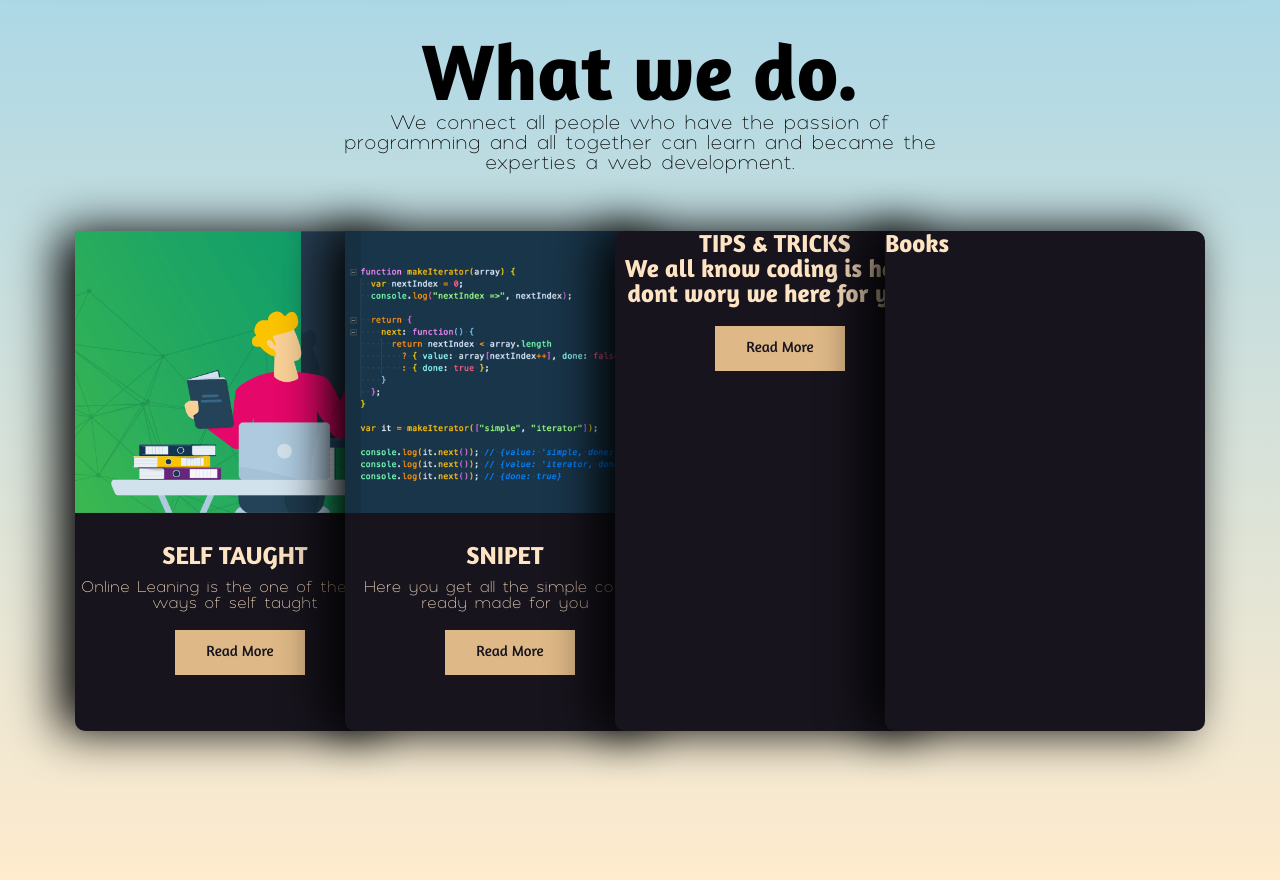
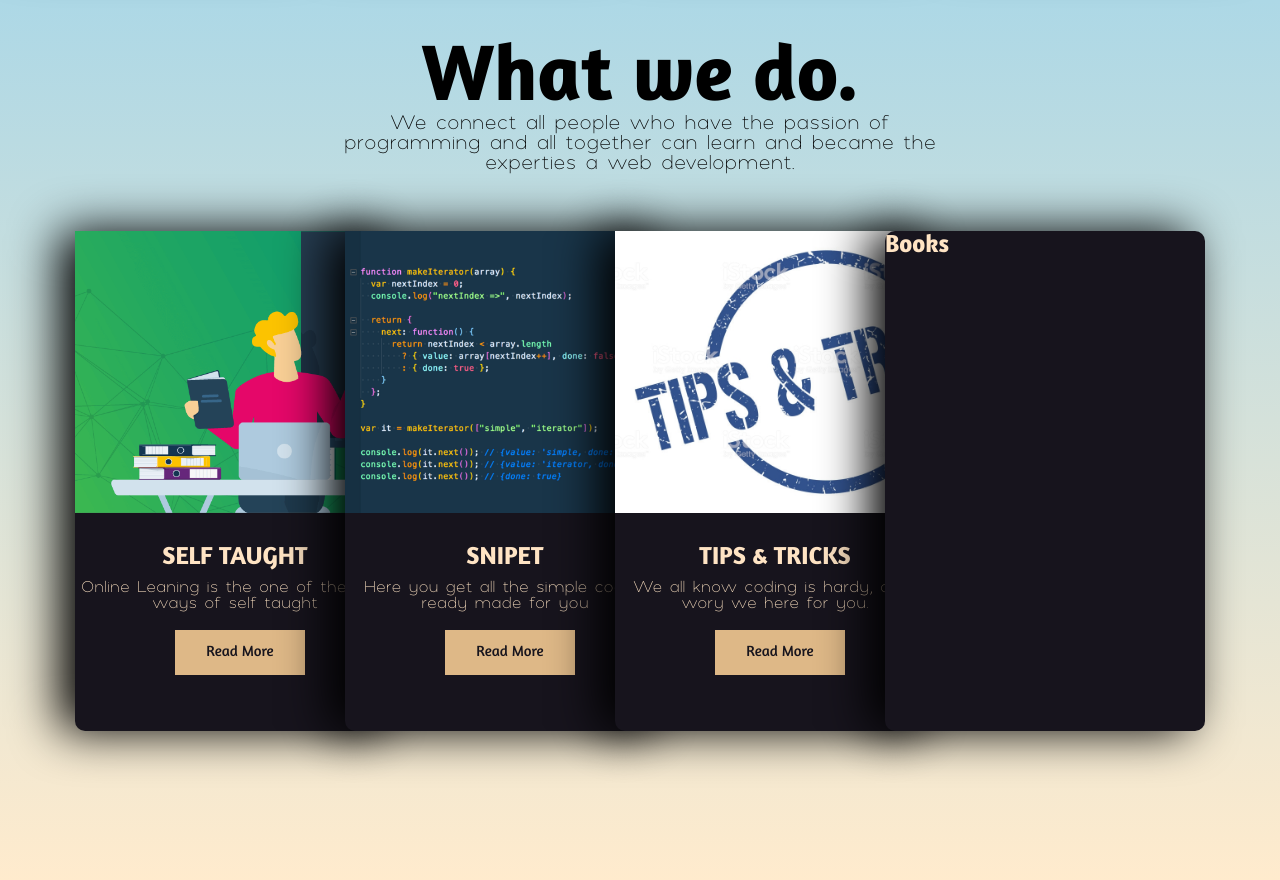
Before and after one commit to abuyako/Self-Code, a PHP site: page / in a window 1280 px wide. Shown: the part 794-1674 px from the top of the page. Run offline with PHP 8.4, Linux system fonts and the light colour scheme; some libraries are stand-ins or nearby versions; some web fonts are replaced.

Commit message:
stling the image

```diff
--- a/assets/css/about.css
+++ b/assets/css/about.css
@@ -124,14 +124,14 @@
     color: #17141d;
     font-family: Amaranth-Regular;
 }
-/*
+
 .card-03 {
     display: flex;
     flex-direction: column;
 }
 .card-03-picture {
     height: 300px;
-    background-image: url('/assets/images/snipet.png');
+    background-image: url('/assets/images/tips.jpg');
     background-size: cover;
     background-repeat: no-repeat;
 }
@@ -156,4 +156,4 @@
     font-size: 15px;
     color: #17141d;
     font-family: Amaranth-Regular;
-} */
+}
--- a/includes/about.php
+++ b/includes/about.php
@@ -40,7 +40,7 @@
     </div>
     <div class="card-03-text">
         <h1>TIPS & TRICKS</h1>
-        <p>We all know coding is hard, dont wory we here for you.</p>
+        <p>We all know coding is hardy, dont wory we here for you.</p>
         <div class="anchor">
         <a href="#">Read More</a>
      </div>
```
